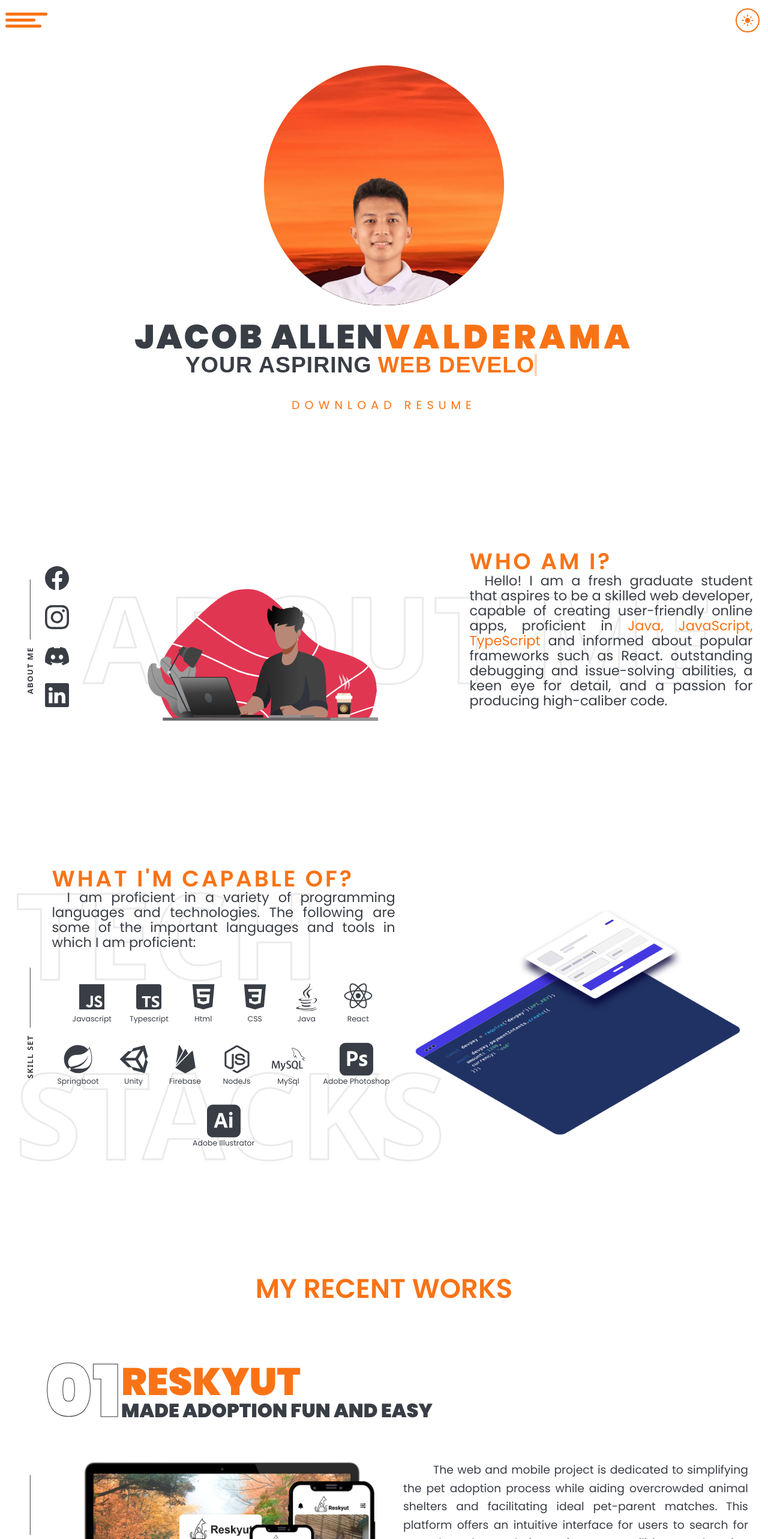
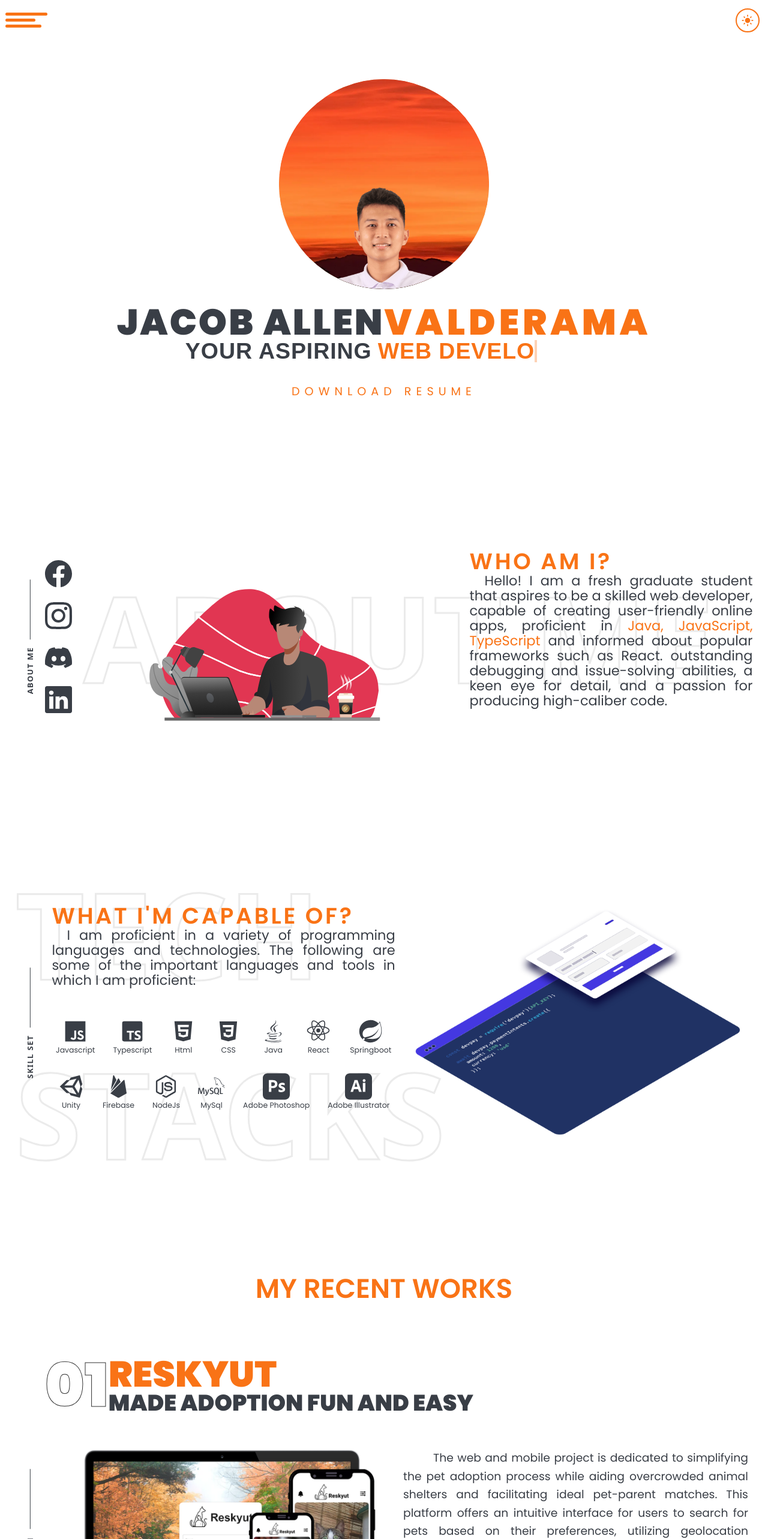
Before and after one commit to DropitupQwerty/Portfolio, a React (Vite) app: page / in a window 1280 px wide. Shown: the top 2566 px of the page at 60% size. Built offline with nearby package versions, Linux system fonts and the light colour scheme; a web font is replaced by a local one.

Commit message:
New update

```diff
--- a/src/components/AppLabelWaterMark/index.tsx
+++ b/src/components/AppLabelWaterMark/index.tsx
@@ -12,7 +12,7 @@ export const AppLabelWaterMark = (props : AppLabelWaterMarkProps) => {
 
 	return (
 		<div className='absolute -z-10 hidden xl:flex justify-center w-full '>
-			<motion.div className={`text-[25vh] opacity-10 hidden lg:block  font-black text-transparent uppercase  ${props.className}`}  style={{ WebkitTextStroke: '3px #333', y:props.y , x:props.x}}>
+			<motion.div className={`text-[20rem] opacity-10 hidden lg:block  font-black text-transparent uppercase  ${props.className}`}  style={{ WebkitTextStroke: '3px #333', y:props.y , x:props.x}}>
 				{props.label}
 			</motion.div>
 		</div>
--- a/src/components/NavigationBar.tsx
+++ b/src/components/NavigationBar.tsx
@@ -106,7 +106,7 @@ export const NavigationBar = () => {
 						</div>
 
 						<div className='flex  items-center justify-center'>
-							<div className='flex flex-row lg:flex-col gap-10 text-[6vh] lg:text-[8vh]'>
+							<div className='flex flex-row lg:flex-col gap-10 text-6xl lg:text-8xl'>
 								{MySocmed.map((social,index)=>
 									<a href={social.link} className='hover:scale-105' target='_blank' key={index} rel="noreferrer">
 										<button className='text-primary-orange'>{social.icon}</button>
--- a/src/page/HomePage/About/About.tsx
+++ b/src/page/HomePage/About/About.tsx
@@ -21,7 +21,7 @@ export const About = () => {
 						<AppLabelWaterMark label='ABOUT ME'/>
 						<div className='gap-10 flex lg:flex-col'>
 							{MySocmed.map((social , index)=>
-								<a href={social.link} target='_blank' key={index} className='text-[5vh] hover:scale-105 dark:text-primary-white' rel="noreferrer">
+								<a href={social.link} target='_blank' key={index} className='text-7xl hover:scale-105 dark:text-primary-white' rel="noreferrer">
 									{social.icon}
 								</a>)}
 						</div>
--- a/src/page/HomePage/Header/index.tsx
+++ b/src/page/HomePage/Header/index.tsx
@@ -22,7 +22,7 @@ export const Header = () => {
 	return (
 		<div id="home" ref={container} className='min-h-[80vh] lg:min-h-screen  max-w-screen overflow-hidden container mx-auto gap-10  relative  flex flex-col justify-center items-center z-10 ' >
 			<div className='relative h-fit  w-full  flex items-center justify-center rounded-full '>
-				<div className=' shadow-sm relative overflow-hidden dark:border-4 dark:duration-300 dark:border-primary-white rounded-full h-[30vh] w-[30vh]  lg:h-[50vh] lg:w-[50vh] flex justify-center '>
+				<div className=' shadow-sm relative overflow-hidden dark:border-4 dark:duration-300 dark:border-primary-white rounded-full h-[30vh] w-[30vh] lg:min-h-[350px] lg:min-w-[350px] lg:max-h-[500px] lg:max-w-[500px] flex justify-center '>
 					<motion.div className='shadow-xl rounded-full bg-primary-orange dark:bg-primary-white h-full w-full flex items-center absolute ' >
 						<motion.img className='h-[150%]  object-cover  w-full' src={myImage2} />
 					</motion.div>
@@ -39,7 +39,7 @@ export const Header = () => {
 			<div className=''>
 				<div>
 					<div className='overflow h-fit'>
-						<div className='uppercase text-7xl text-center  font-poppins  lg:text-[7vh] lg:flex   font-black  leading-none '>
+						<div className='uppercase text-7xl text-center  font-poppins  lg:text-8xl lg:flex   font-black  leading-none '>
 							<motion.div ><span className='tracking-wider whitespace-nowrap '>Jacob Allen</span> </motion.div>
 							<motion.div ><span className='text-primary-orange tracking-widest '>Valderama</span></motion.div >
 						</div>
--- a/src/page/HomePage/Projects/ProjectCard/index.tsx
+++ b/src/page/HomePage/Projects/ProjectCard/index.tsx
@@ -26,11 +26,11 @@ export const ProjectCard = ({index , project} : ProjectCardProps) => {
 			<div className='container mx-auto w-[90%] lg:w-full '>
 				<div className=' overflow  relative '>
 					<motion.div className={'flex flex-col lg:flex-row font-poppins items-start lg:items-center  '} >
-						<div className='text-[7vh] lg:text-[15vh] self-start dark:block hidden  font-black text-transparent leading-none' style={{WebkitTextStroke: '1px #fff'}}>0{index + 1}</div>
-						<div className='text-[7vh] lg:text-[15vh] self-start dark:hidden block  font-black text-transparent leading-none' style={{WebkitTextStroke: '1px #333'}}>0{index + 1}</div>
+						<div className='text-[5rem] lg:text-[10rem] self-start dark:block hidden  font-black text-transparent leading-none' style={{WebkitTextStroke: '1px #fff'}}>0{index + 1}</div>
+						<div className='text-[5rem] lg:text-[10rem] self-start dark:hidden block  font-black text-transparent leading-none' style={{WebkitTextStroke: '1px #333'}}>0{index + 1}</div>
 						<a className='' href={project.links} target='_blank' rel="noreferrer" >
-							<div className='text-7xl lg:text-[8vh] font-black text-primary-orange leading-none uppercase '>{project.name}</div>
-							<div className='text-5xl lg:text-[4vh] font-black text-primary-black  leading-none uppercase dark:text-primary-white'>{project.nameDesc}</div>
+							<div className='text-7xl lg:text-8xl font-black text-primary-orange leading-none uppercase '>{project.name}</div>
+							<div className='text-5xl lg:text-6xl font-black text-primary-black  leading-none uppercase dark:text-primary-white'>{project.nameDesc}</div>
 						</a>
 					</motion.div>
 				</div>
--- a/src/page/HomePage/Skills/Skills.tsx
+++ b/src/page/HomePage/Skills/Skills.tsx
@@ -27,7 +27,7 @@ export const Skills = () => {
 						{
 							ProgrammingLanguages.map((language , index) =>
 								<div key={index} className='flex flex-col items-center'>
-									<div className='text-[7vh] text-primary-black dark:text-primary-white' >
+									<div className='text-7xl text-primary-black dark:text-primary-white' >
 										{language.icon}
 									</div>
 									<div className='text-xl text-primary-black dark:text-primary-white font-poppins'>{language.name}</div>
```
